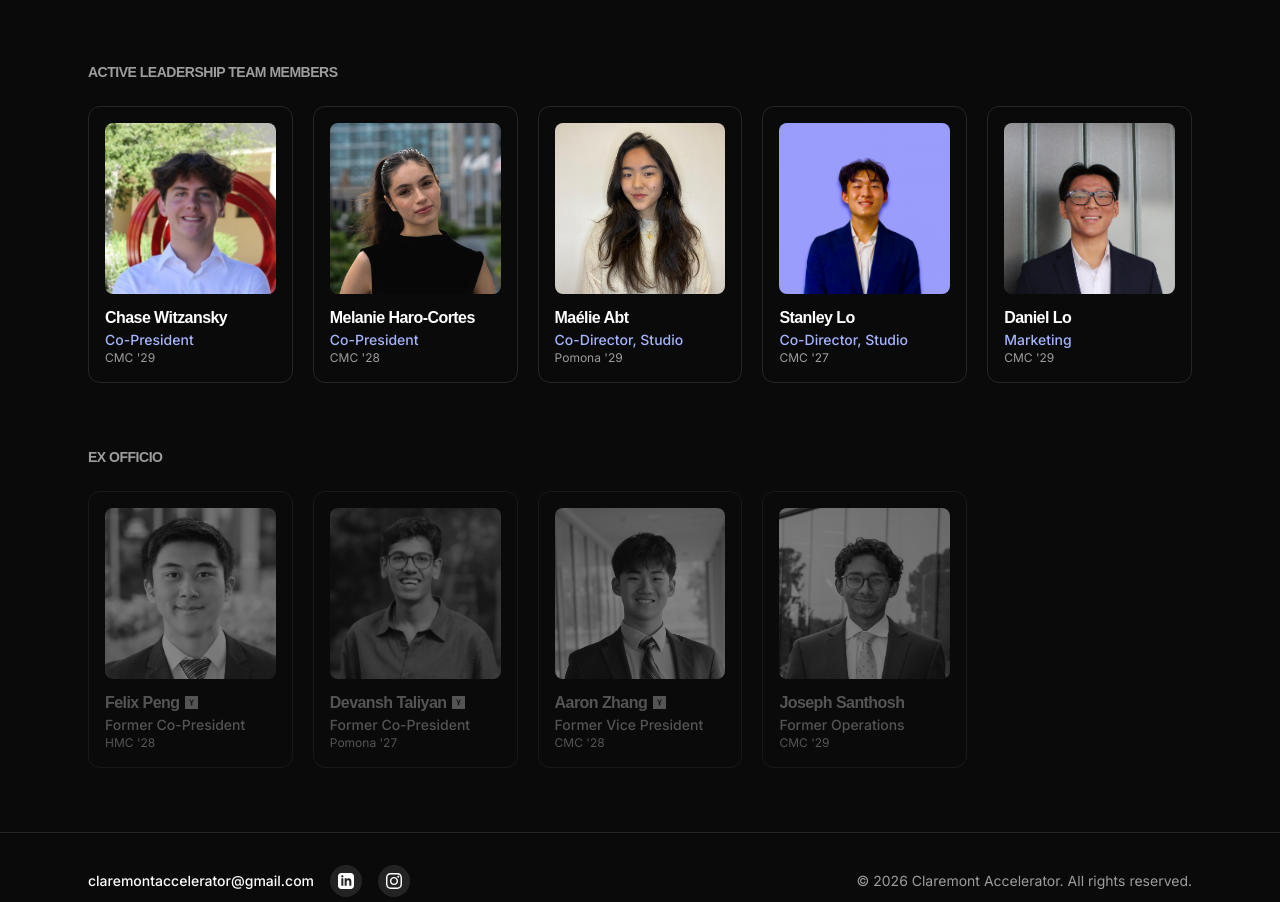
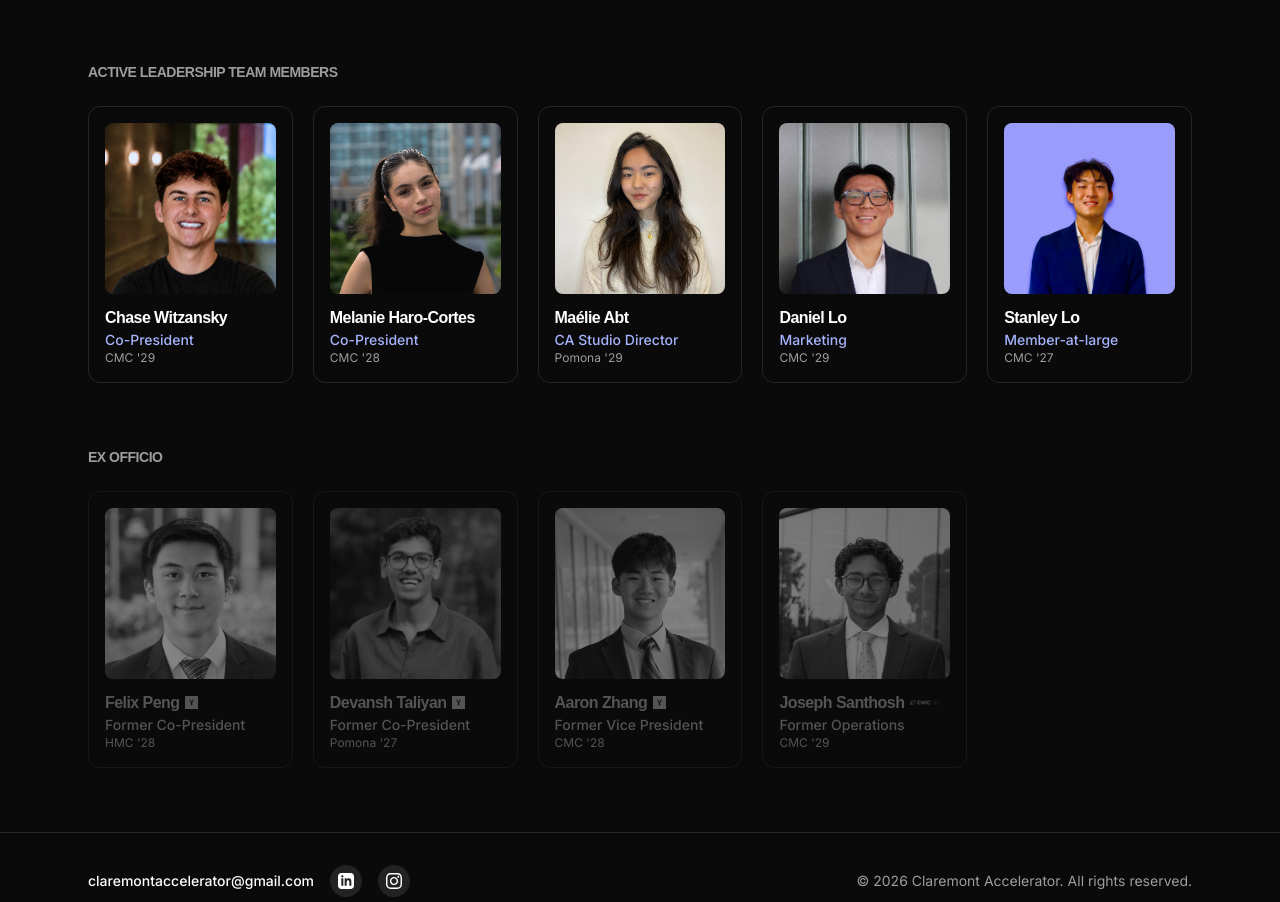
Before and after one commit to aarontzhang/claremontaccelerator, a Next.js app: page /team in a window 1280 px wide. Shown: the part 394-1296 px from the top of the page. Built offline with nearby package versions, Linux system fonts and the light colour scheme; a web font is replaced by a local one.

Commit message:
joseph sif logo

```diff
--- a/src/app/team/page.tsx
+++ b/src/app/team/page.tsx
@@ -17,21 +17,21 @@ const team = [
   },
   {
     name: "Maélie Abt",
-    role: "Co-Director, Studio",
+    role: "CA Studio Director",
     school: "Pomona '29",
     image: "/team/Maelie.JPG",
-  },
-  {
-    name: "Stanley Lo",
-    role: "Co-Director, Studio",
-    school: "CMC '27",
-    image: "/team/stanley.jpeg",
   },
   {
     name: "Daniel Lo",
     role: "Marketing",
     school: "CMC '29",
     image: "/team/daniel.jpg",
+  },
+  {
+    name: "Stanley Lo",
+    role: "Member-at-large",
+    school: "CMC '27",
+    image: "/team/stanley.jpeg",
   },
 ];
 
@@ -62,6 +62,7 @@ const exOfficio = [
     role: "Former Operations",
     school: "CMC '29",
     image: "/team/joseph.jpg",
+    showSIF: true,
   },
 ];
 
--- a/src/components/TeamMember.tsx
+++ b/src/components/TeamMember.tsx
@@ -10,6 +10,7 @@ interface TeamMemberProps {
   image: string;
   muted?: boolean;
   showYC?: boolean;
+  showSIF?: boolean;
 }
 
 export default function TeamMember({
@@ -19,6 +20,7 @@ export default function TeamMember({
   image,
   muted = false,
   showYC = false,
+  showSIF = false,
 }: TeamMemberProps) {
   const [imageError, setImageError] = useState(false);
 
@@ -57,6 +59,15 @@ export default function TeamMember({
               className="inline-block flex-shrink-0 opacity-60"
             />
           )}
+          {showSIF && (
+            <Image
+              src="/logos/partners/cmc-sif.png"
+              alt="CMC SIF"
+              width={30}
+              height={5}
+              className="inline-block flex-shrink-0 opacity-60 brightness-0 invert"
+            />
+          )}
         </h3>
         <p className={`text-sm font-medium ${muted ? "text-[var(--muted)]" : "text-[#a5b4fc]"}`}>{role}</p>
         <p className="text-[var(--muted)] text-xs">{school}</p>
```
Also changed, not shown: public/logos/partners/cmc-sif.png (added), public/team/chase.webp.
